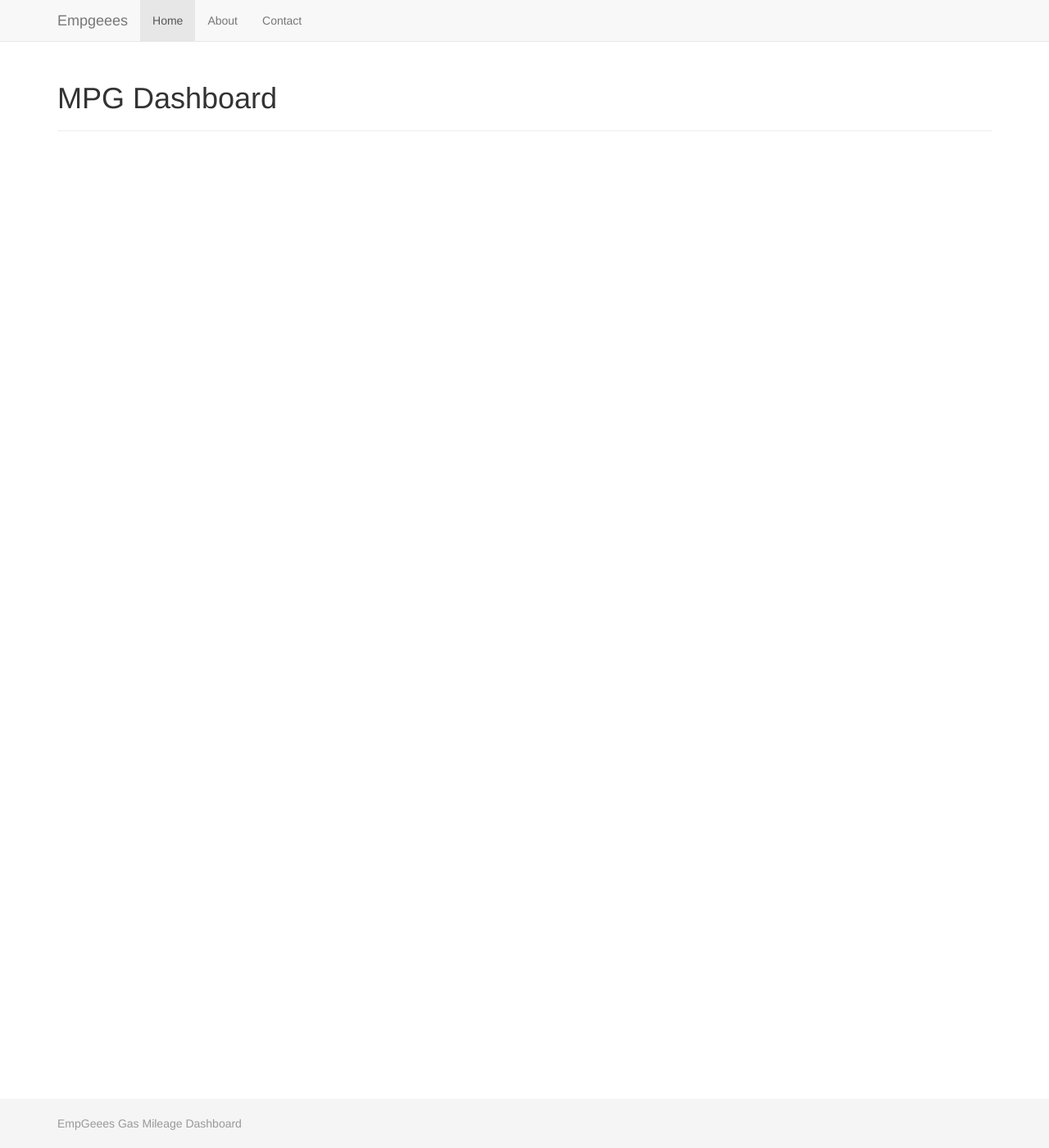
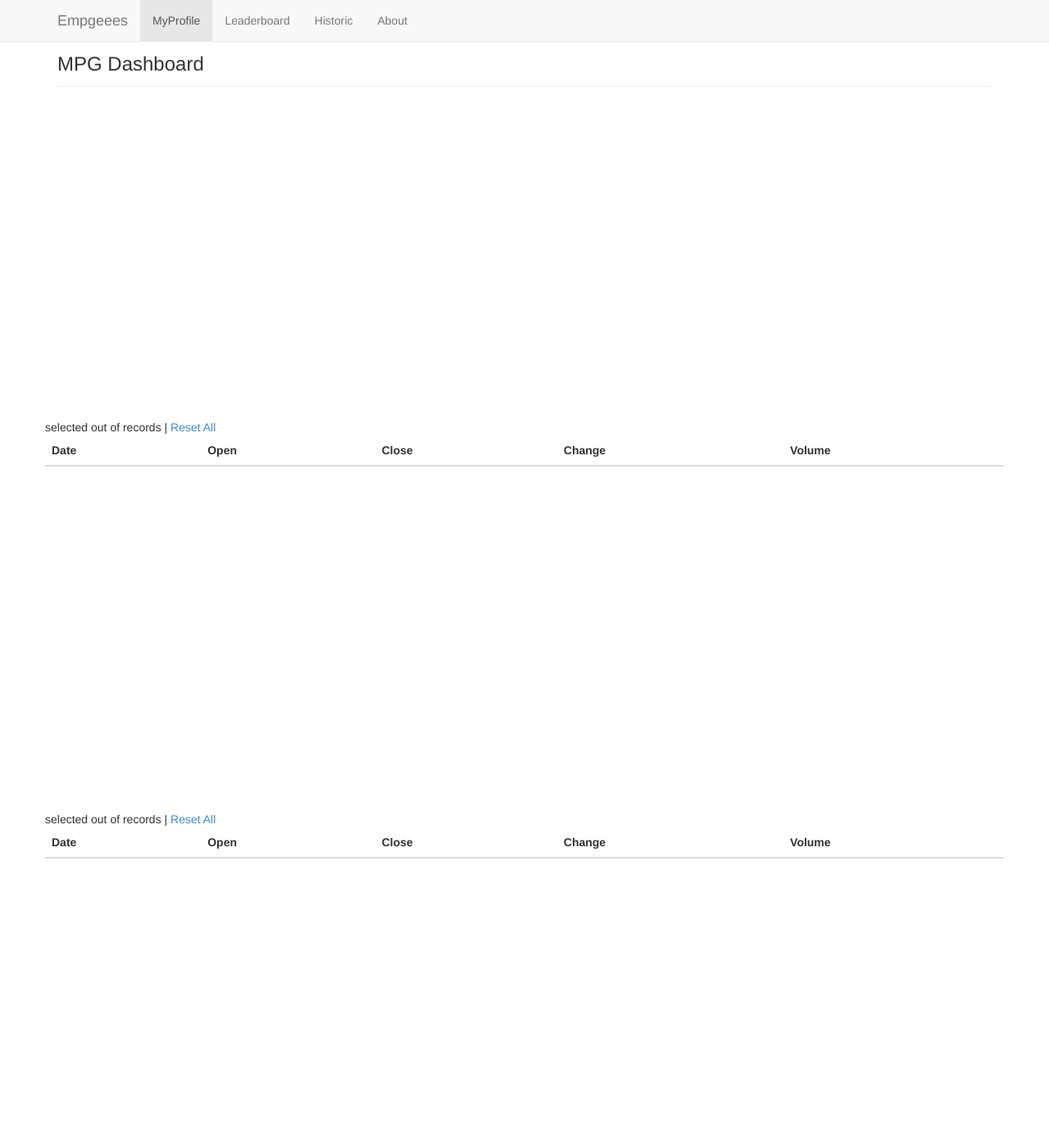
Before and after one commit to rothnic/MPGbootstrap, a Jekyll site: the page web/mpg/index.html, which Jekyll copies as it is, in a window 1280 px wide and 1400 px high. Shown: the whole window at 82% size. Built offline with Jekyll 4.4.1, drawn with Linux system fonts in a browser that asks for light colours; nearby versions of some CDN libraries; Markdown is read by kramdown in place of the engine named in the settings; comment, search, counter and statistics services are not loaded; some of the changed text lies outside the part shown.

Commit message:
Twitter bootstrap is setup with the different "views" that will be used. Each tab fades between each view without reloading the entire webpage and has placeholder d3 and google map elements added to them.

```diff
--- /dev/null
+++ b/web/css/mpg.css
@@ -0,0 +1,13 @@
+h3 {
+    margin-top: 5px;
+    margin-bottom: 5px;
+}
+
+.page-header{
+    margin-top: 0px;
+    margin-bottom: 5px;
+}
+
+.navbar{
+    margin-bottom: 10px;
+}
--- a/web/mpg/index.html
+++ b/web/mpg/index.html
@@ -15,6 +15,7 @@
 
     <!-- Custom styles for this template -->
     <link href="sticky-footer-navbar.css" rel="stylesheet">
+    <link href="../css/mpg.css" rel="stylesheet">
 
     <!-- Just for debugging purposes. Don't actually copy this line! -->
     <!--[if lt IE 9]><script src="../../docs-assets/js/ie8-responsive-file-warning.js"></script><![endif]-->
@@ -45,9 +46,10 @@
           </div>
           <div class="collapse navbar-collapse">
             <ul class="nav navbar-nav">
-              <li class="active"><a href="#">Home</a></li>
-              <li><a href="#about">About</a></li>
-              <li><a href="#contact">Contact</a></li>
+              <li class="active"><a href="#myprofile" data-toggle="tab">MyProfile</a></li>
+              <li><a href="#leaderboard" data-toggle="tab">Leaderboard</a></li>
+              <li><a href="#historic" data-toggle="tab">Historic</a></li>
+              <li><a href="#about" data-toggle="tab">About</a></li>
             </ul>
           </div><!--/.nav-collapse -->
         </div>
@@ -56,10 +58,104 @@
       <!-- Begin page content -->
       <div class="container">
         <div class="page-header">
-          <h1>MPG Dashboard</h1>
+          <h3>MPG Dashboard</h3>
         </div>
-       <div style="vertical-align: top; margin-left: auto; margin-right: auto; height: 400px; width: 1350px;" id="map_canvas"></div>
+    <div class ="tab-content">
+      <div class="tab-pane fade in active" id="myprofile">
+          <div style="vertical-align: top; margin-left: auto; margin-right: auto; height: 400px; width: 960px;" id="map_canvas"></div>
+        <div class="row" id="myprofile_table">
+            <div>
+                <div class="dc-data-count">
+                    <span class="filter-count"></span> selected out of <span class="total-count"></span> records | <a
+                        href="javascript:dc.filterAll(); dc.renderAll();">Reset All</a>
+                </div>
+            </div>
+            <table class="table table-hover dc-data-table">
+                <thead>
+                <tr class="header">
+                    <th>Date</th>
+                    <th>Open</th>
+                    <th>Close</th>
+                    <th>Change</th>
+                    <th>Volume</th>
+                </tr>
+                </thead>
+            </table>
+        </div>
+
       </div>
+      <div class="tab-pane fade in active" id="leaderboard">
+          <div style="vertical-align: top; margin-left: auto; margin-right: auto; height: 400px; width: 960px;" id="map_canvas_leader"></div>
+        <div class="row" id="leader_table">
+            <div>
+                <div class="dc-data-count">
+                    <span class="filter-count"></span> selected out of <span class="total-count"></span> records | <a
+                        href="javascript:dc.filterAll(); dc.renderAll();">Reset All</a>
+                </div>
+            </div>
+            <table class="table table-hover dc-data-table">
+                <thead>
+                <tr class="header">
+                    <th>Date</th>
+                    <th>Open</th>
+                    <th>Close</th>
+                    <th>Change</th>
+                    <th>Volume</th>
+                </tr>
+                </thead>
+            </table>
+        </div>
+
+      </div>
+      <div class="tab-pane fade in active" id="historic">
+          <div style="vertical-align: top; margin-left: auto; margin-right: auto; height: 400px; width: 960px;" id="map_canvas_historic"></div>
+        <div class="row" id="historic_table">
+            <div>
+                <div class="dc-data-count">
+                    <span class="filter-count"></span> selected out of <span class="total-count"></span> records | <a
+                        href="javascript:dc.filterAll(); dc.renderAll();">Reset All</a>
+                </div>
+            </div>
+            <table class="table table-hover dc-data-table">
+                <thead>
+                <tr class="header">
+                    <th>Date</th>
+                    <th>Open</th>
+                    <th>Close</th>
+                    <th>Change</th>
+                    <th>Volume</th>
+                </tr>
+                </thead>
+            </table>
+        </div>
+
+      </div>
+
+      <div class="tab-pane fade" id="contact">
+        <div class="row" id="contact_comp">
+            <div>
+                <div class="dc-data-count">
+                    <span class="filter-count"></span> selected out of <span class="total-count"></span> records | <a
+                        href="javascript:dc.filterAll(); dc.renderAll();">Reset All</a>
+                </div>
+            </div>
+            <table class="table table-hover dc-data-table">
+                <thead>
+                <tr class="header">
+                    <th>Date</th>
+                    <th>Open</th>
+                    <th>Close</th>
+                    <th>Change</th>
+                    <th>Volume</th>
+                </tr>
+                </thead>
+            </table>
+        </div>
+      </div>
+
+        <div class="clearfix"></div>
+      </div>
+    </div>
     </div>
 
     <div id="footer">
--- a/web/mpg/js/main.js
+++ b/web/mpg/js/main.js
@@ -16,7 +16,16 @@
     }
 });
 
-
+require(["jquery"], function($){
+    $('.nav').bind('change', function (e) {
+        // e.target is the new active tab according to docs
+        // so save the reference in case it's needed later on
+        window.activeTab = e.target;
+        // display the alert
+        alert("hello");
+        // Load data etc
+    });
+});
 
 require([ "jquery", "getdata", "jsonFusionQuery", "gmaps" ], function($, getdata, jsonFusionQuery, gmaps){
     jsonFusionQuery.getData().done(function(){
```
